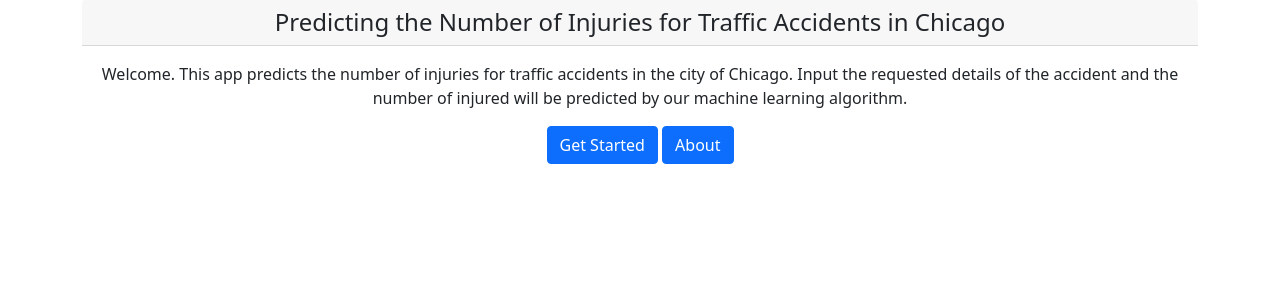
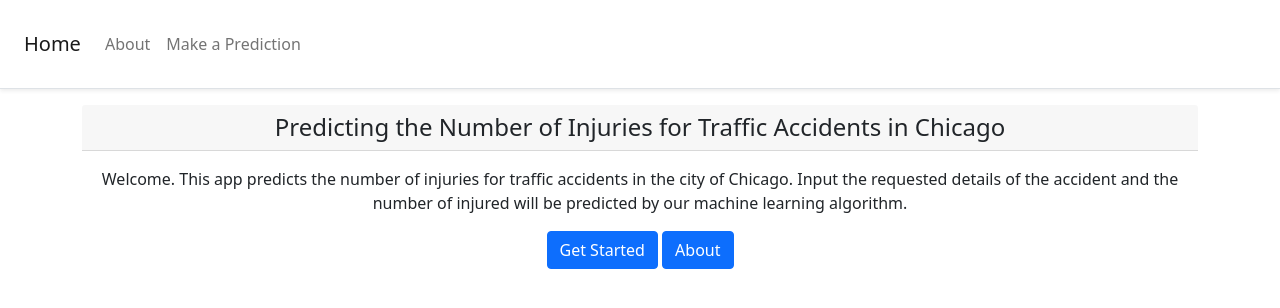
Before and after one commit to jkh-code/predicting-traffic-accident-injuries, a Flask app: page / in a window 1280 px wide. Shown: the top 308 px of the page. Run offline with Flask 2, Linux system fonts and the light colour scheme; some libraries are stand-ins or nearby versions.

Commit message:
Update base and index files for navigation bar

```diff
--- a/app/app.py
+++ b/app/app.py
@@ -9,7 +9,7 @@ app = Flask(__name__)
 @app.route("/", methods=["GET", "POST"])
 def index():
     """Display the index page."""
-    return render_template("index.html")
+    return render_template("index.html", page_title="Welcome")
 
 @app.route("/questions", methods=["GET", "POST"])
 def questions():
--- a/app/templates/base.html
+++ b/app/templates/base.html
@@ -9,6 +9,28 @@
 </head>
 <body>
 
+    <div class="d-flex flex-column flex-md-row align-items-center p-3 px-md-4 mb-3 bg-white border-bottom shadow-sm">
+
+
+        <nav class="navbar navbar-expand-lg navbar-light">
+            <a class="navbar-brand" href="/">Home</a>
+            <button class="navbar-toggler" type="button" data-toggle="collapse" data-target="#navbarSupportedContent" aria-controls="navbarSupportedContent" aria-expanded="false" aria-label="Toggle navigation">
+              <span class="navbar-toggler-icon"></span>
+            </button>
+
+            <div class="collapse navbar-collapse" id="navbarSupportedContent">
+              <ul class="navbar-nav mr-auto">
+                <li class="nav-item">
+                  <a class="nav-link" href="https://github.com/jkh-code/predicting-traffic-accident-injuries#predicting-the-number-of-traffic-accident-injuries-in-chicago" target="_blank" rel="noopener noreferrer">About</a>
+                </li>
+                <li class="nav-item">
+                    <a class="nav-link" href="/questions">Make a Prediction</a>
+                  </li>
+              </ul>
+            </div>
+        </nav>
+    </div>
+
     {% block main %}{% endblock %}
 
 </body>
--- a/app/templates/index.html
+++ b/app/templates/index.html
@@ -1,6 +1,6 @@
 {% extends 'base.html' %}
 
-{% block title %}Predicting Injuries{% endblock %}
+{% block title %}{{ page_title }}{% endblock %}
 
 {% block main %}
 
@@ -14,7 +14,7 @@
 
             <form action="/questions" method="post">
                 <button class="btn btn-primary btn-block" type="submit">Get Started</button>
-                <a class="btn btn-primary" href="https://github.com/jkh-code/predicting-traffic-accident-injuries#predicting-the-number-of-traffic-accident-injuries-in-chicago" target="_blank" rel="noopener noreferrer"role="button">About</a>
+                <a class="btn btn-primary" href="https://github.com/jkh-code/predicting-traffic-accident-injuries#predicting-the-number-of-traffic-accident-injuries-in-chicago" target="_blank" rel="noopener noreferrer" role="button">About</a>
             </form>
         </div>
     </div>
```
